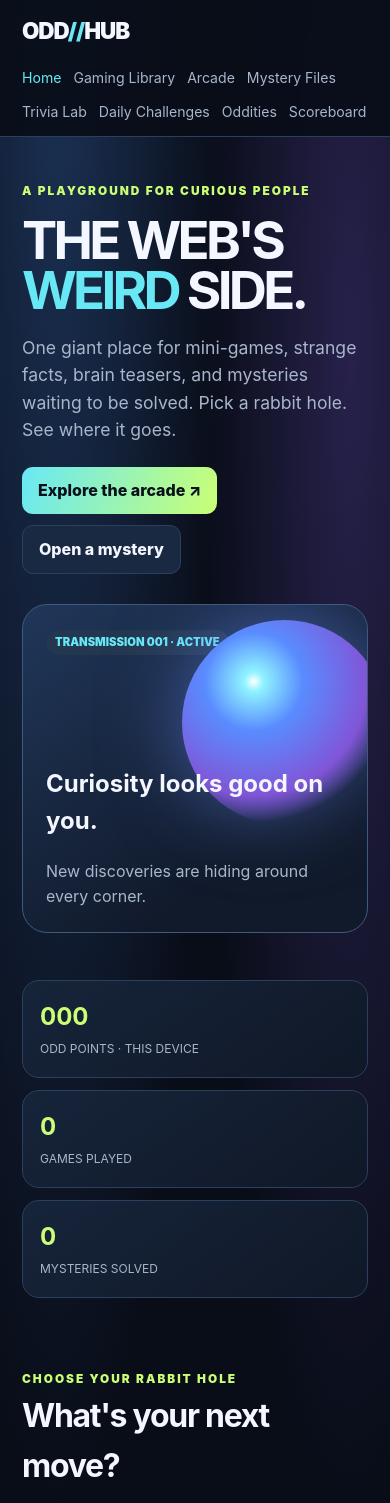
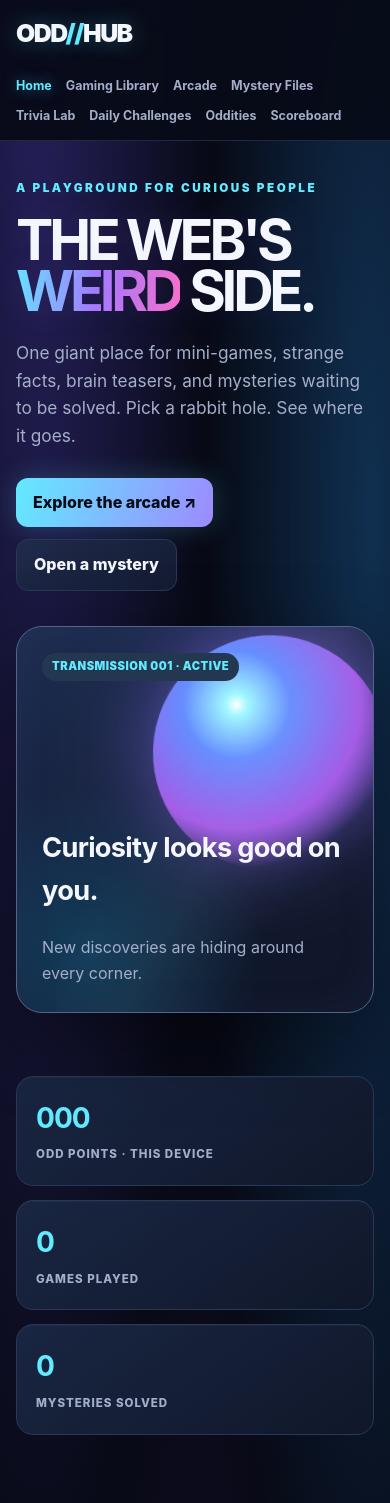
Before and after one commit to rsell32/odd-hub, a plain HTML site: page index.html in a window 390 px wide. Shown: the top 1503 px of the page. Drawn offline with Linux system fonts and the light colour scheme.

Commit message:
Refactor CSS styles and variables in index.html
Updated CSS variables and styles for improved design and responsiveness.

```diff
--- a/index.html
+++ b/index.html
@@ -8,43 +8,602 @@
   <link rel="icon" type="image/svg+xml" href="favicon.svg"><meta name="description" content="Explore ODD//HUB, a free online arcade packed with mini games, mystery puzzles, trivia, daily challenges, and strange discoveries.">
 <meta name="keywords" content="ODD HUB, free online games, mini games, puzzles, trivia, mystery games">
 <meta name="google-site-verification" content="_Dsm2Xv5TTPNYhUFtQznd83ZqSpYcXt3zl036OYdcKk" /> <style>
-:root{--bg:#090d18;--panel:#121d30;--panel2:#192942;--line:#2b405c;--ink:#f4f7ff;--muted:#a8b6cc;--cyan:#68e8f5;--lime:#caff75;--pink:#ff8bce}
-*{box-sizing:border-box}html{scroll-behavior:smooth}body{margin:0;background:radial-gradient(ellipse at 15% 0%,#1b3154,transparent 35%),radial-gradient(ellipse at 90% 12%,#27214b,transparent 30%),var(--bg);color:var(--ink);font:16px/1.55 Inter,system-ui,sans-serif}a{color:inherit;text-decoration:none}button,input{font:inherit}button{cursor:pointer}
-.top{position:sticky;top:0;z-index:5;background:#090d18ed;backdrop-filter:blur(14px);border-bottom:1px solid var(--line)}
-nav{max-width:1160px;margin:auto;padding:14px 22px;display:flex;justify-content:space-between;align-items:center;gap:18px}
-.brand{font-size:1.4rem;font-weight:1000;letter-spacing:-1px}.brand span,h1 span{color:var(--cyan)}
-.links{display:flex;gap:16px;flex-wrap:wrap;color:var(--muted);font-size:.88rem}.links a:hover,.links a.active{color:var(--cyan)}
-main{max-width:1160px;margin:auto;padding:0 22px}
-.hero{padding:72px 0 35px;display:grid;grid-template-columns:1.2fr .8fr;gap:30px;align-items:center}
-.eyebrow{color:var(--lime);font-size:.74rem;font-weight:900;letter-spacing:2px;text-transform:uppercase}
-h1{font-size:clamp(3.2rem,7vw,5.7rem);line-height:.96;letter-spacing:-.07em;margin:14px 0 18px}
-.lead{color:var(--muted);font-size:1.1rem;max-width:610px}
-.actions{display:flex;gap:11px;flex-wrap:wrap;margin-top:24px}
-.btn,.play{border:1px solid var(--line);background:var(--panel2);color:var(--ink);padding:11px 16px;border-radius:11px;font-weight:800}
-.primary{background:linear-gradient(110deg,var(--cyan),var(--lime));color:#07101b;border:0}
-.btn:hover,.play:hover{transform:translateY(-2px);border-color:var(--cyan)}
-.heroart{min-height:290px;border:1px solid #405a7d;border-radius:25px;padding:23px;background:linear-gradient(145deg,#20375a,#111a2b 72%);position:relative;overflow:hidden}
-.orb{position:absolute;width:205px;height:205px;border-radius:50%;right:-20px;top:15px;background:radial-gradient(circle at 35% 30%,white 0,#8ff3ff 5%,#598cff 25%,#8155d7 58%,transparent 72%);filter:drop-shadow(0 0 40px #6a8eff88)}
-.heroart h2,.heroart p{position:relative}.heroart h2{margin-top:160px}.heroart p{color:var(--muted);margin:0}
-.stats{display:grid;grid-template-columns:repeat(3,1fr);gap:12px;margin:12px 0 42px}
-.stat,.tile,.panel{background:linear-gradient(145deg,#16243a,#101827);border:1px solid var(--line);border-radius:17px;padding:17px}
-.stat strong{display:block;color:var(--lime);font-size:1.5rem}.stat span{font-size:.75rem;color:var(--muted)}
-.section{padding:30px 0 44px;scroll-margin-top:85px}
-.head{margin-bottom:17px}.head h2{font-size:2rem;letter-spacing:-.04em;margin:3px 0}.head p,.tile p,.muted{color:var(--muted)}
-.grid{display:grid;grid-template-columns:repeat(3,1fr);gap:14px}.tile{transition:.2s}.tile:hover{transform:translateY(-3px);border-color:#5a91b5}
-.emoji{font-size:1.8rem}.tile h3{margin:8px 0 4px}.tile p{font-size:.9rem;margin:0 0 13px}.mini{color:var(--cyan);font-size:.72rem;font-weight:900;letter-spacing:1px}
-.play{padding:8px 12px}.layout{display:grid;grid-template-columns:1fr 1fr;gap:14px}
-.panel h3{margin:0 0 4px}.gamebox{margin-top:12px;background:#0b1220;border:1px solid var(--line);border-radius:12px;padding:14px}
-.gamebox input{width:min(100%,230px);padding:9px;border:1px solid #405879;border-radius:9px;background:#152238;color:white;margin:5px}
-.result{min-height:25px;color:var(--lime);font-weight:800;margin-top:9px}.row{display:flex;gap:8px;flex-wrap:wrap;margin-top:10px}
-.pill{display:inline-block;background:#243750;color:var(--cyan);padding:4px 9px;border-radius:99px;font-size:.7rem;font-weight:900}
-.fact{background:linear-gradient(120deg,#192c47,#282044);border:1px solid #4b4776;border-radius:18px;padding:22px}.fact p{font-size:1.1rem}
-.footer{border-top:1px solid var(--line);padding:28px 0 42px;color:var(--muted);font-size:.84rem}
-.memory{display:grid;grid-template-columns:repeat(4,1fr);gap:7px;margin-top:12px}.memory button{font-size:1.4rem;min-height:53px;background:#1b2d47;border:1px solid #405879;border-radius:9px;color:white}
-.page-hidden{display:none!important}
-.page-heading{padding:36px 0 8px}.page-heading .eyebrow{margin-bottom:5px}
-@media(max-width:780px){.hero{grid-template-columns:1fr;padding-top:45px}.grid{grid-template-columns:repeat(2,1fr)}.layout{grid-template-columns:1fr}}
-@media(max-width:560px){nav{align-items:flex-start;flex-direction:column}.links{gap:12px}.heroart{min-height:230px}.heroart h2{margin-top:110px}.stats,.grid{grid-template-columns:1fr}.hero h1{font-size:3.3rem}}
+
+:root {
+  --bg: #070914;
+  --panel: #10172b;
+  --panel2: #17213b;
+  --line: #293858;
+  --ink: #f5f7ff;
+  --muted: #a4aec9;
+  --cyan: #62eaff;
+  --purple: #a77bff;
+  --pink: #ff70c8;
+  --lime: #caff75;
+}
+
+* {
+  box-sizing: border-box;
+}
+
+html {
+  scroll-behavior: smooth;
+}
+
+body {
+  margin: 0;
+  min-height: 100vh;
+  background:
+    radial-gradient(ellipse at 10% 0%, #25205a 0%, transparent 35%),
+    radial-gradient(ellipse at 95% 15%, #102f50 0%, transparent 32%),
+    radial-gradient(ellipse at 50% 80%, #17102e 0%, transparent 45%),
+    var(--bg);
+  color: var(--ink);
+  font: 16px/1.6 Inter, system-ui, sans-serif;
+  overflow-x: hidden;
+}
+
+body::before {
+  content: "";
+  position: fixed;
+  inset: 0;
+  pointer-events: none;
+  z-index: -1;
+  opacity: .17;
+  background-image:
+    linear-gradient(#53658b22 1px, transparent 1px),
+    linear-gradient(90deg, #53658b22 1px, transparent 1px);
+  background-size: 48px 48px;
+  mask-image: linear-gradient(to bottom, black, transparent 85%);
+}
+
+a {
+  color: inherit;
+  text-decoration: none;
+}
+
+button,
+input {
+  font: inherit;
+}
+
+button {
+  cursor: pointer;
+}
+
+/* NAVIGATION */
+
+.top {
+  position: sticky;
+  top: 0;
+  z-index: 50;
+  background: #080b18eF;
+  backdrop-filter: blur(18px);
+  border-bottom: 1px solid #53658b55;
+}
+
+nav {
+  max-width: 1240px;
+  margin: auto;
+  padding: 16px 24px;
+  display: flex;
+  justify-content: space-between;
+  align-items: center;
+  gap: 22px;
+}
+
+.brand {
+  font-size: 1.55rem;
+  font-weight: 1000;
+  letter-spacing: -1.5px;
+  white-space: nowrap;
+  text-shadow: 0 0 24px #62eaff55;
+}
+
+.brand span,
+h1 span {
+  color: var(--cyan);
+}
+
+.links {
+  display: flex;
+  gap: 17px;
+  flex-wrap: wrap;
+  color: var(--muted);
+  font-size: .84rem;
+  font-weight: 700;
+}
+
+.links a {
+  transition: color .2s, text-shadow .2s;
+}
+
+.links a:hover,
+.links a.active {
+  color: var(--cyan);
+  text-shadow: 0 0 15px #62eaff88;
+}
+
+/* MAIN LAYOUT */
+
+main {
+  max-width: 1240px;
+  margin: auto;
+  padding: 0 24px;
+}
+
+.hero {
+  min-height: 510px;
+  padding: 78px 0 48px;
+  display: grid;
+  grid-template-columns: 1.1fr .9fr;
+  gap: 35px;
+  align-items: center;
+}
+
+.eyebrow {
+  color: var(--cyan);
+  font-size: .73rem;
+  font-weight: 950;
+  letter-spacing: 2.5px;
+  text-transform: uppercase;
+}
+
+h1 {
+  font-size: clamp(3.6rem, 8vw, 6.7rem);
+  line-height: .91;
+  letter-spacing: -.075em;
+  margin: 18px 0 22px;
+  text-shadow: 0 0 35px #a77bff22;
+}
+
+h1 span {
+  background: linear-gradient(100deg, var(--cyan), var(--purple), var(--pink));
+  background-clip: text;
+  -webkit-background-clip: text;
+  color: transparent;
+}
+
+.lead {
+  color: var(--muted);
+  font-size: 1.08rem;
+  max-width: 600px;
+}
+
+.actions {
+  display: flex;
+  gap: 12px;
+  flex-wrap: wrap;
+  margin-top: 28px;
+}
+
+.btn,
+.play {
+  border: 1px solid var(--line);
+  background: linear-gradient(145deg, #202b4b, #131b31);
+  color: var(--ink);
+  padding: 12px 17px;
+  border-radius: 12px;
+  font-weight: 850;
+  transition: .22s ease;
+}
+
+.btn:hover,
+.play:hover {
+  transform: translateY(-3px);
+  border-color: var(--cyan);
+  box-shadow: 0 8px 28px #62eaff20;
+}
+
+.primary {
+  background: linear-gradient(110deg, var(--cyan), #9d8aff);
+  color: #080b18;
+  border: 0;
+  box-shadow: 0 0 28px #62eaff35;
+}
+
+.primary:hover {
+  box-shadow: 0 0 38px #62eaff65;
+}
+
+/* HERO FEATURE */
+
+.heroart {
+  min-height: 355px;
+  border: 1px solid #53658b;
+  border-radius: 26px;
+  padding: 25px;
+  background:
+    radial-gradient(circle at 75% 28%, #7956d655, transparent 36%),
+    radial-gradient(circle at 20% 85%, #126e9666, transparent 40%),
+    linear-gradient(145deg, #1d2d51, #10172a 75%);
+  position: relative;
+  overflow: hidden;
+  box-shadow: 0 25px 80px #0006, inset 0 0 50px #a77bff0a;
+}
+
+.heroart::after {
+  content: "";
+  position: absolute;
+  inset: 0;
+  background: linear-gradient(120deg, transparent 30%, #ffffff09 50%, transparent 70%);
+  transform: translateX(-100%);
+  animation: shine 7s infinite;
+  pointer-events: none;
+}
+
+@keyframes shine {
+  0%, 65% { transform: translateX(-100%); }
+  85%, 100% { transform: translateX(100%); }
+}
+
+.orb {
+  position: absolute;
+  width: 235px;
+  height: 235px;
+  border-radius: 50%;
+  right: -15px;
+  top: 12px;
+  background: radial-gradient(
+    circle at 35% 30%,
+    white 0,
+    #9ff7ff 5%,
+    #658dff 24%,
+    #a45be6 55%,
+    transparent 73%
+  );
+  filter: drop-shadow(0 0 45px #8b75ff99);
+  animation: float 6s ease-in-out infinite;
+}
+
+@keyframes float {
+  0%, 100% { transform: translateY(0) rotate(0deg); }
+  50% { transform: translateY(-16px) rotate(7deg); }
+}
+
+.heroart h2,
+.heroart p,
+.heroart .pill {
+  position: relative;
+  z-index: 1;
+}
+
+.heroart h2 {
+  margin-top: 205px;
+  font-size: 1.7rem;
+  letter-spacing: -.7px;
+}
+
+.heroart p {
+  color: var(--muted);
+  margin: 0;
+}
+
+/* STATS */
+
+.stats {
+  display: grid;
+  grid-template-columns: repeat(3, 1fr);
+  gap: 14px;
+  margin: 15px 0 48px;
+}
+
+.stat {
+  background: linear-gradient(145deg, #192642, #101729);
+  border: 1px solid var(--line);
+  border-radius: 17px;
+  padding: 19px;
+  box-shadow: inset 0 1px #ffffff08;
+}
+
+.stat strong {
+  display: block;
+  color: var(--cyan);
+  font-size: 1.75rem;
+  letter-spacing: -1px;
+}
+
+.stat span {
+  font-size: .72rem;
+  color: var(--muted);
+  font-weight: 850;
+  letter-spacing: 1px;
+}
+
+/* SECTIONS */
+
+.section {
+  padding: 38px 0 52px;
+  scroll-margin-top: 95px;
+}
+
+.head {
+  margin-bottom: 21px;
+}
+
+.head h2,
+.page-heading h2 {
+  font-size: clamp(1.9rem, 4vw, 2.5rem);
+  letter-spacing: -.055em;
+  margin: 4px 0;
+}
+
+.head p,
+.tile p,
+.muted {
+  color: var(--muted);
+}
+
+.grid {
+  display: grid;
+  grid-template-columns: repeat(3, 1fr);
+  gap: 17px;
+}
+
+/* GAME CARDS */
+
+.tile {
+  background:
+    radial-gradient(circle at 100% 0%, #354a7730, transparent 45%),
+    linear-gradient(145deg, #192642, #101729);
+  border: 1px solid var(--line);
+  border-radius: 19px;
+  padding: 21px;
+  transition: transform .25s ease, border-color .25s ease, box-shadow .25s ease;
+  position: relative;
+  overflow: hidden;
+}
+
+.tile::before {
+  content: "";
+  position: absolute;
+  inset: 0;
+  background: linear-gradient(120deg, transparent, #ffffff08, transparent);
+  transform: translateX(-100%);
+  transition: transform .6s;
+  pointer-events: none;
+}
+
+.tile:hover::before {
+  transform: translateX(100%);
+}
+
+.tile:hover {
+  transform: translateY(-6px);
+  border-color: #718aff;
+  box-shadow: 0 15px 40px #0005, 0 0 22px #8a72ff16;
+}
+
+.emoji {
+  font-size: 2rem;
+}
+
+.tile h3 {
+  margin: 9px 0 5px;
+  font-size: 1.15rem;
+}
+
+.tile p {
+  font-size: .9rem;
+  margin: 0 0 16px;
+}
+
+.mini {
+  color: var(--cyan);
+  font-size: .72rem;
+  font-weight: 950;
+  letter-spacing: 1.3px;
+}
+
+.play {
+  display: inline-block;
+  padding: 9px 13px;
+}
+
+.layout {
+  display: grid;
+  grid-template-columns: 1fr 1fr;
+  gap: 17px;
+}
+
+/* GAME PANELS */
+
+.panel {
+  background: linear-gradient(145deg, #192642, #101729);
+  border: 1px solid var(--line);
+  border-radius: 19px;
+  padding: 21px;
+  box-shadow: inset 0 1px #ffffff08;
+}
+
+.panel h3 {
+  margin: 0 0 5px;
+}
+
+.gamebox {
+  margin-top: 13px;
+  background: #090f1e;
+  border: 1px solid var(--line);
+  border-radius: 14px;
+  padding: 15px;
+}
+
+.gamebox input {
+  width: min(100%, 230px);
+  padding: 10px;
+  border: 1px solid #405879;
+  border-radius: 10px;
+  background: #17223b;
+  color: white;
+  margin: 5px;
+}
+
+.result {
+  min-height: 25px;
+  color: var(--lime);
+  font-weight: 850;
+  margin-top: 10px;
+}
+
+.row {
+  display: flex;
+  gap: 9px;
+  flex-wrap: wrap;
+  margin-top: 11px;
+}
+
+.pill {
+  display: inline-block;
+  background: #243750;
+  color: var(--cyan);
+  padding: 5px 10px;
+  border-radius: 99px;
+  font-size: .7rem;
+  font-weight: 950;
+  letter-spacing: .5px;
+}
+
+.fact {
+  background: linear-gradient(120deg, #192c47, #282044);
+  border: 1px solid #4b4776;
+  border-radius: 19px;
+  padding: 25px;
+}
+
+.fact p {
+  font-size: 1.1rem;
+}
+
+.footer {
+  border-top: 1px solid var(--line);
+  padding: 30px 0 45px;
+  color: var(--muted);
+  font-size: .84rem;
+}
+
+.memory {
+  display: grid;
+  grid-template-columns: repeat(4, 1fr);
+  gap: 8px;
+  margin-top: 13px;
+}
+
+.memory button {
+  font-size: 1.4rem;
+  min-height: 57px;
+  background: #1b2d47;
+  border: 1px solid #405879;
+  border-radius: 11px;
+  color: white;
+  transition: .2s;
+}
+
+.memory button:hover {
+  border-color: var(--cyan);
+  background: #273c5c;
+}
+
+.page-hidden {
+  display: none !important;
+}
+
+.page-heading {
+  padding: 38px 0 12px;
+}
+
+.page-heading .eyebrow {
+  margin-bottom: 6px;
+}
+
+button:disabled {
+  opacity: .6;
+  cursor: not-allowed;
+  transform: none;
+}
+
+input:focus-visible,
+button:focus-visible,
+a:focus-visible {
+  outline: 2px solid var(--cyan);
+  outline-offset: 3px;
+}
+
+/* MOBILE */
+
+@media(max-width: 850px) {
+  nav {
+    align-items: flex-start;
+    flex-direction: column;
+  }
+
+  .links {
+    gap: 13px;
+  }
+
+  .hero {
+    grid-template-columns: 1fr;
+    padding-top: 48px;
+  }
+
+  .grid {
+    grid-template-columns: repeat(2, 1fr);
+  }
+
+  .layout {
+    grid-template-columns: 1fr;
+  }
+}
+
+@media(max-width: 560px) {
+  main {
+    padding: 0 16px;
+  }
+
+  nav {
+    padding: 14px 16px;
+  }
+
+  .links {
+    gap: 10px 14px;
+    font-size: .78rem;
+  }
+
+  .hero {
+    padding-top: 38px;
+  }
+
+  .heroart {
+    min-height: 270px;
+  }
+
+  .heroart h2 {
+    margin-top: 145px;
+  }
+
+  .stats,
+  .grid {
+    grid-template-columns: 1fr;
+  }
+
+  .hero h1 {
+    font-size: 3.5rem;
+  }
+
+  .section {
+    padding: 28px 0 38px;
+  }
+}
+
+@media(prefers-reduced-motion: reduce) {
+  *,
+  *::before,
+  *::after {
+    scroll-behavior: auto !important;
+    animation-duration: .01ms !important;
+    animation-iteration-count: 1 !important;
+    transition-duration: .01ms !important;
+  }
+}
 </style>
 </head>
 <body>
```
